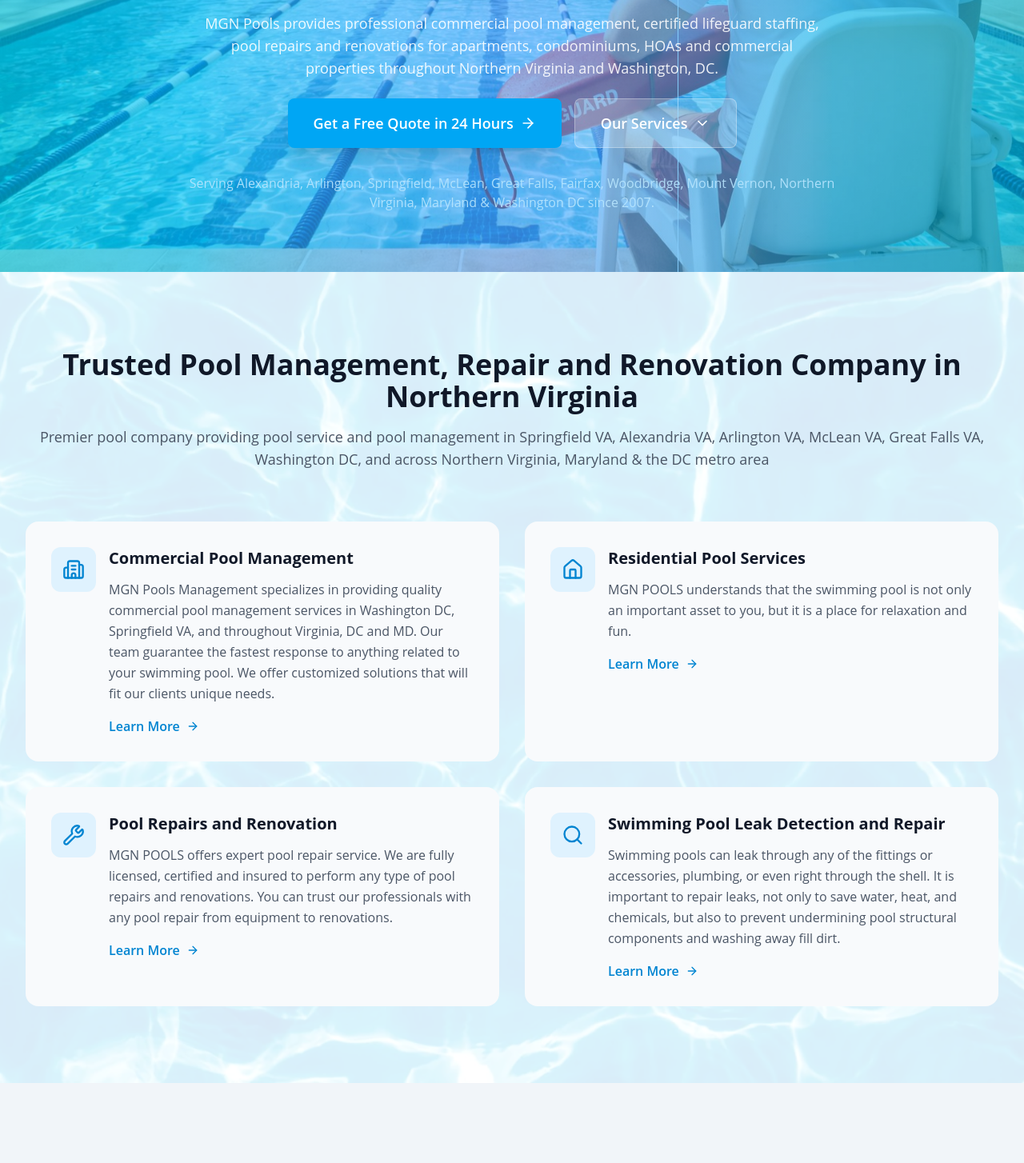
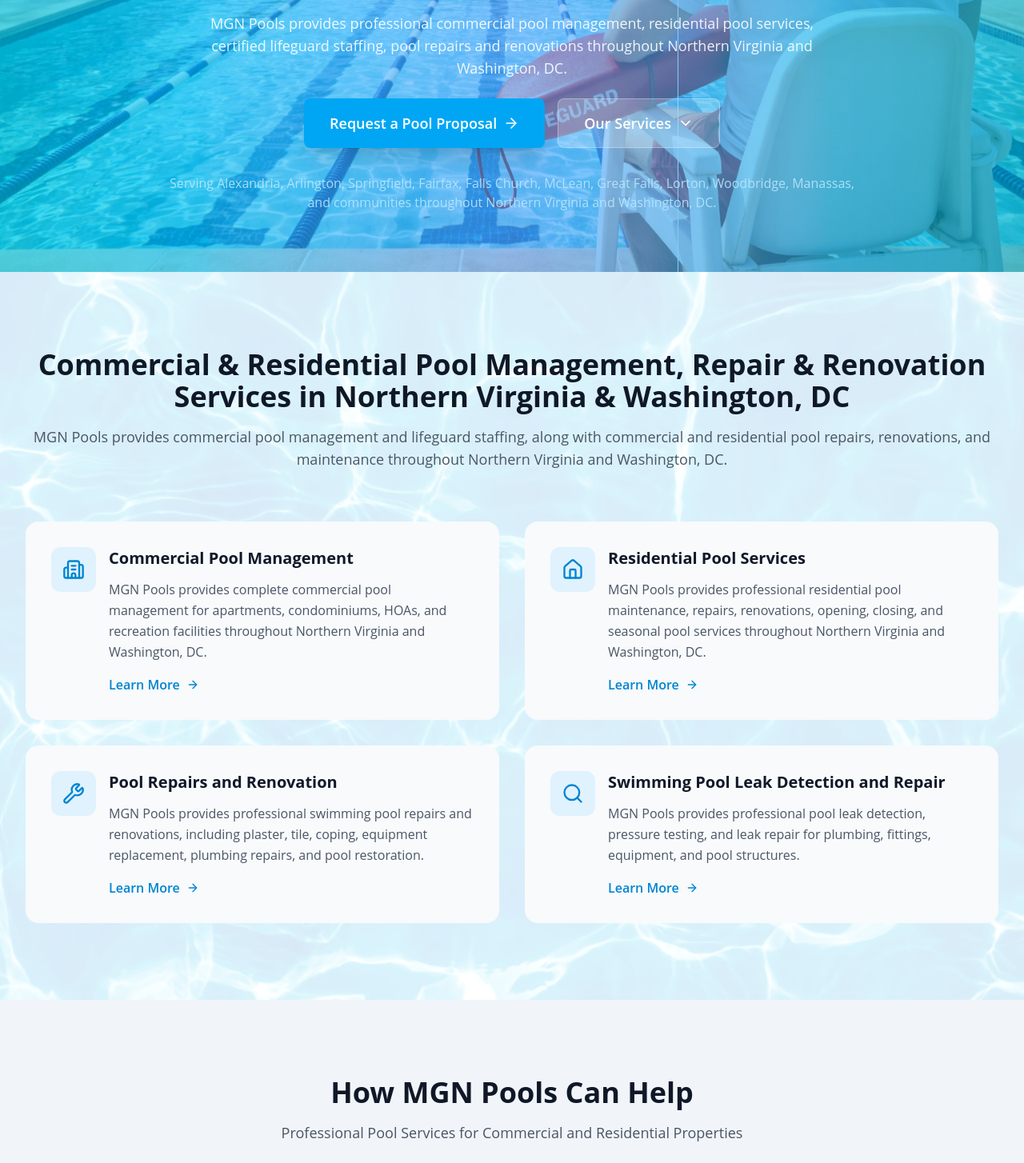
Before and after one commit to Atanas1122/mgn_pools, a React (Vite) app: page / in a window 1280 px wide. Shown: the part 460-1914 px from the top of the page at 80% size. Built offline with nearby package versions, Linux system fonts and the light colour scheme.

Commit message:
Improve homepage SEO and commercial residential services

```diff
--- a/src/pages/Home.tsx
+++ b/src/pages/Home.tsx
@@ -20,25 +20,25 @@
   {
     icon: Building2,
     title: "Commercial Pool Management",
-    description: "MGN Pools Management specializes in providing quality commercial pool management services in Washington DC, Springfield VA, and throughout Virginia, DC and MD. Our team guarantee the fastest response to anything related to your swimming pool. We offer customized solutions that will fit our clients unique needs.",
+    description: "MGN Pools provides complete commercial pool management for apartments, condominiums, HOAs, and recreation facilities throughout Northern Virginia and Washington, DC.",
     link: "/commercial"
   },
   {
     icon: HomeIcon,
     title: "Residential Pool Services",
-    description: "MGN POOLS understands that the swimming pool is not only an important asset to you, but it is a place for relaxation and fun.",
+    description: "MGN Pools provides professional residential pool maintenance, repairs, renovations, opening, closing, and seasonal pool services throughout Northern Virginia and Washington, DC.",
     link: "/residential"
   },
   {
     icon: Wrench,
     title: "Pool Repairs and Renovation",
-    description: "MGN POOLS offers expert pool repair service. We are fully licensed, certified and insured to perform any type of pool repairs and renovations. You can trust our professionals with any pool repair from equipment to renovations.",
+    description: "MGN Pools provides professional swimming pool repairs and renovations, including plaster, tile, coping, equipment replacement, plumbing repairs, and pool restoration.",
     link: "/renovations"
   },
   {
     icon: Search,
     title: "Swimming Pool Leak Detection and Repair",
-    description: "Swimming pools can leak through any of the fittings or accessories, plumbing, or even right through the shell. It is important to repair leaks, not only to save water, heat, and chemicals, but also to prevent undermining pool structural components and washing away fill dirt.",
+    description: "MGN Pools provides professional pool leak detection, pressure testing, and leak repair for plumbing, fittings, equipment, and pool structures.",
     link: "/repair"
   },
 ];
@@ -47,19 +47,19 @@
   {
     icon: Building2,
     title: "Commercial Pool Management",
-    description: "MGN Pools Management specializes in providing quality commercial pool management services in Washington DC and Springfield VA to apartment complexes, HOAs, hotels and recreation facilities.",
+    description: "MGN Pools provides complete commercial pool management for apartments, condominiums, HOAs, and recreation facilities throughout Northern Virginia and Washington, DC.",
     link: "/commercial"
   },
   {
     icon: HomeIcon,
     title: "Residential Pool Services",
-    description: "MGN Pools understands that the swimming pool is not only an important asset to you, but it is a place for relaxation and fun.",
+    description: "MGN Pools provides professional residential pool maintenance, repairs, renovations, opening, closing, and seasonal pool services throughout Northern Virginia and Washington, DC.",
     link: "/residential"
   },
   {
     icon: Wrench,
     title: "Pool Repairs And Renovations",
-    description: "We are fully licensed, certified and insured to perform any type of pool repairs and renovations. You can trust our professionals.",
+    description: "MGN Pools provides professional swimming pool repairs and renovations, including plaster, tile, coping, equipment replacement, plumbing repairs, and pool restoration.",
     link: "/renovations"
   },
 ];
@@ -69,7 +69,7 @@
   return (
     <>
       <Helmet>
-        <title>Commercial Pool Management & Services | Northern Virginia & DC | MGN Pools</title>
+        <title>Commercial Pool Management & Lifeguard Services | Northern Virginia & DC | MGN Pools</title>
         <meta
           name="description"
           content="MGN Pools provides commercial pool management, lifeguard staffing, pool repairs and renovations for apartments, condominiums and HOAs throughout Northern Virginia and Washington, DC."        />
@@ -77,19 +77,19 @@
 
         {/* Open Graph */}
         <meta property="og:type" content="website" />
-        <meta property="og:title" content="Commercial Pool Management & Services | Northern Virginia & DC | MGN Pools" />
+        <meta property="og:title" content="Commercial Pool Management & Lifeguard Services | Northern Virginia & DC | MGN Pools" />
         <meta property="og:description" content="MGN Pools provides commercial pool management, lifeguard staffing, pool repairs and renovations for apartments, condominiums and HOAs throughout Northern Virginia and Washington, DC." />        <meta property="og:url" content="https://mgnpools.com/" />
         <meta property="og:site_name" content="MGN Pools" />
 
         {/* Twitter Card */}
         <meta name="twitter:card" content="summary_large_image" />
-        <meta name="twitter:title" content="Commercial Pool Management & Services | Northern Virginia & DC | MGN Pools" />
+        <meta name="twitter:title" content="Commercial Pool Management & Lifeguard Services | Northern Virginia & DC | MGN Pools" />
         <meta name="twitter:description" content="MGN Pools provides commercial pool management, lifeguard staffing, pool repairs and renovations for apartments, condominiums and HOAs throughout Northern Virginia and Washington, DC." />
         {/* Structured Data */}
         <script type="application/ld+json">
           {JSON.stringify({
             "@context": "https://schema.org",
-            "@type": "HomeAndConstructionBusiness",
+            "@type": "GeneralContractor",
             "@id": "https://mgnpools.com/#localbusiness",
             "name": "MGN Pools",
             "image": "https://mgnpools.com/logo.png",
@@ -124,12 +124,8 @@
                 "name": "Virginia"
               },
               {
-                "@type": "State",
-                "name": "Maryland"
-              },
-              {
                 "@type": "City",
-                "name": "Washington DC"
+                "name": "Washington, DC"
               },
               {
                 "@type": "City",
@@ -148,12 +144,24 @@
                 "name": "Fairfax"
               },
               {
+  "@type": "City",
+  "name": "Falls Church"
+},
+              {
+  "@type": "City",
+  "name": "Lorton"
+},
+              {
+  "@type": "City",
+  "name": "Manassas"
+},
+              {
                 "@type": "City",
                 "name": "Woodbridge"
               },
               {
                 "@type": "City",
-                "name": "Mount Vernon"
+                "name": "Vienna"
               },
               {
                 "@type": "City",
@@ -165,16 +173,16 @@
               }
             ],
             "serviceType": [
-              "Pool Services",
-              "Pool Service",
-              "Pool Management",
-              "Pool Management Services",
-              "Pool Maintenance",
-              "Pool Repair",
-              "Pool Renovation",
-              "Pool Water Treatment",
-              "Lifeguard Service",
-              "Lifeguard Training"
+              "Commercial Pool Management",
+"Residential Pool Service",
+"Pool Maintenance",
+"Pool Repair",
+"Pool Leak Detection and Repair",
+"Pool Renovation",
+"Pool Opening and Winterization",
+"Pool Water Treatment",
+"Lifeguard Staffing",
+"Lifeguard Training"
             ]
           })}
         </script>
@@ -197,7 +205,7 @@
             transition={{ duration: 0.8, delay: 0.2 }}
             className="text-2xl md:text-4xl lg:text-5xl font-bold text-white mb-6"
           >
-            Commercial Pool Management, Lifeguard, Repair & Renovation Services in Northern Virginia & Washington, DC
+            Commercial & Residential Pool Management, Repair & Renovation Services in Northern Virginia & Washington, DC
           </motion.h1>
 
           <motion.p
@@ -206,7 +214,7 @@
             transition={{ duration: 0.8, delay: 0.4 }}
             className="text-base md:text-lg text-white/90 mb-6 max-w-3xl mx-auto mt-4"
           >
-            MGN Pools provides professional commercial pool management, certified lifeguard staffing, pool repairs and renovations for apartments, condominiums, HOAs and commercial properties throughout Northern Virginia and Washington, DC.
+           MGN Pools provides professional commercial pool management, residential pool services, certified lifeguard staffing, pool repairs and renovations throughout Northern Virginia and Washington, DC.
           </motion.p>
 
           <motion.div
@@ -219,7 +227,7 @@
               to="/bid"
               className="bg-sky-500 hover:bg-sky-400 text-white text-lg px-8 py-4 rounded-lg font-semibold transition-all shadow-xl hover:shadow-2xl flex items-center justify-center gap-2"
             >
-              Get a Free Quote in 24 Hours
+              Request a Pool Proposal
               <ArrowRight className="w-5 h-5" />
             </Link>
             <a
@@ -237,7 +245,7 @@
             transition={{ duration: 0.8, delay: 0.7 }}
             className="text-sm md:text-base text-sky-200/90 text-center mt-8"
           >
-            Serving Alexandria, Arlington, Springfield, McLean, Great Falls, Fairfax, Woodbridge, Mount Vernon, Northern Virginia, Maryland & Washington DC since 2007.
+            Serving Alexandria, Arlington, Springfield, Fairfax, Falls Church, McLean, Great Falls, Lorton, Woodbridge, Manassas, and communities throughout Northern Virginia and Washington, DC.
           </motion.p>
         </div>
       </section>
@@ -262,10 +270,10 @@
             className="text-center mb-16"
           >
             <h2 className="text-3xl md:text-4xl font-bold text-gray-900 mb-4">
-              Trusted Pool Management, Repair and Renovation Company  in Northern Virginia
+              Commercial & Residential Pool Management, Repair & Renovation Services in Northern Virginia & Washington, DC
             </h2>
             <p className="text-lg text-gray-600">
-              Premier pool company providing pool service and pool management in Springfield VA, Alexandria VA, Arlington VA, McLean VA, Great Falls VA, Washington DC, and across Northern Virginia, Maryland & the DC metro area
+              MGN Pools provides commercial pool management and lifeguard staffing, along with commercial and residential pool repairs, renovations, and maintenance throughout Northern Virginia and Washington, DC.
             </p>
           </motion.div>
 
@@ -311,9 +319,9 @@
             className="text-center mb-16"
           >
             <h2 className="text-3xl md:text-4xl font-bold text-gray-900 mb-4">
-              How We Can Help You
+              How MGN Pools Can Help
             </h2>
-            <p className="text-lg text-gray-600">from MGN Pools!</p>
+            <p className="text-lg text-gray-600">Professional Pool Services for Commercial and Residential Properties</p>
           </motion.div>
 
           <div className="grid grid-cols-1 md:grid-cols-3 gap-8">
@@ -358,16 +366,16 @@
                 <span className="text-sky-300 font-semibold uppercase tracking-wider text-sm">Training</span>
               </div>
               <h2 className="text-3xl md:text-4xl font-bold mb-6">
-                Training and Certifications
+                Lifeguard Training & Certification
               </h2>
               <p className="text-xl text-blue-100 mb-8 leading-relaxed">
-                MGN Pools Management is pleased to  offer American Red Cross Lifeguard Classes. The Lifeguard classes include training in First Aid, AED and CPR for the Professional Rescuer.
+                MGN Pools offers American Red Cross lifeguard training and certification courses to help prepare professional lifeguards for commercial aquatic facilities.
               </p>
               <Link
                 to="/training"
                 className="inline-flex items-center gap-2 bg-sky-500 hover:bg-sky-400 text-white px-8 py-4 rounded-lg font-semibold transition-colors"
               >
-                Learn More About Training
+                View Lifeguard Training
                 <ArrowRight className="w-5 h-5" />
               </Link>
             </motion.div>
@@ -403,13 +411,13 @@
         <div className="absolute inset-0 bg-sky-500/70 md:bg-sky-500/85"></div>
         <div className="max-w-4xl mx-auto px-4 text-center relative z-10">
           <h2 className="text-3xl md:text-4xl font-bold text-white mb-6">
-            Don't Wait, Use Our Form To Contact Us.
+            Request a Pool Service Proposal or Estimate
           </h2>
           <Link
             to="/contacts"
             className="inline-flex items-center gap-2 bg-white hover:bg-gray-100 text-sky-600 px-8 py-4 rounded-lg font-bold text-lg transition-all shadow-xl"
           >
-            Contact Us
+            Request a Proposal
             <ArrowRight className="w-5 h-5" />
           </Link>
         </div>
@@ -429,7 +437,7 @@
             className="text-center mb-12"
           >
             <h2 className="text-2xl md:text-3xl font-bold text-gray-900">
-              Companies That We Work With
+              Trusted by Property Management Companies and Communities
             </h2>
           </motion.div>
 
```
